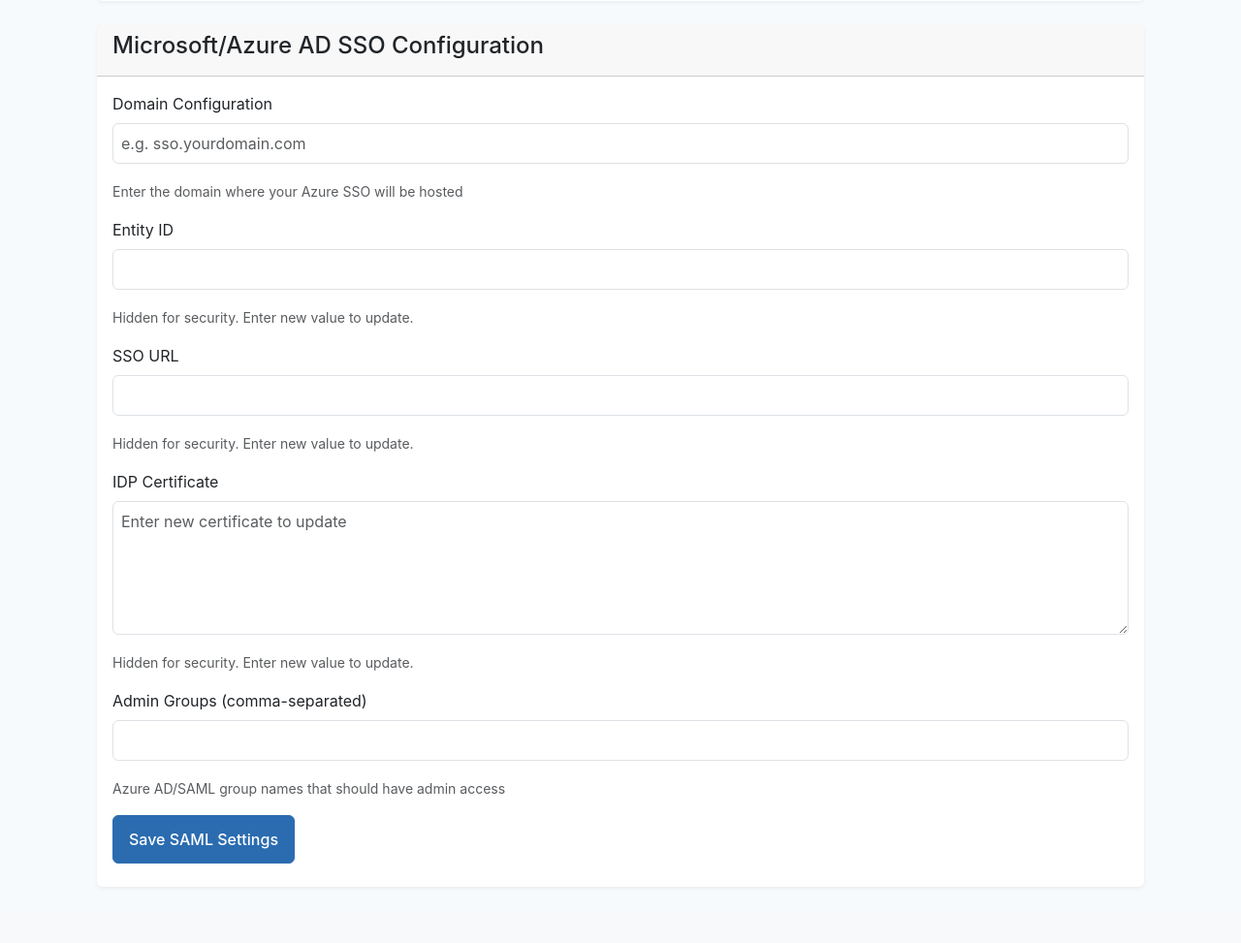
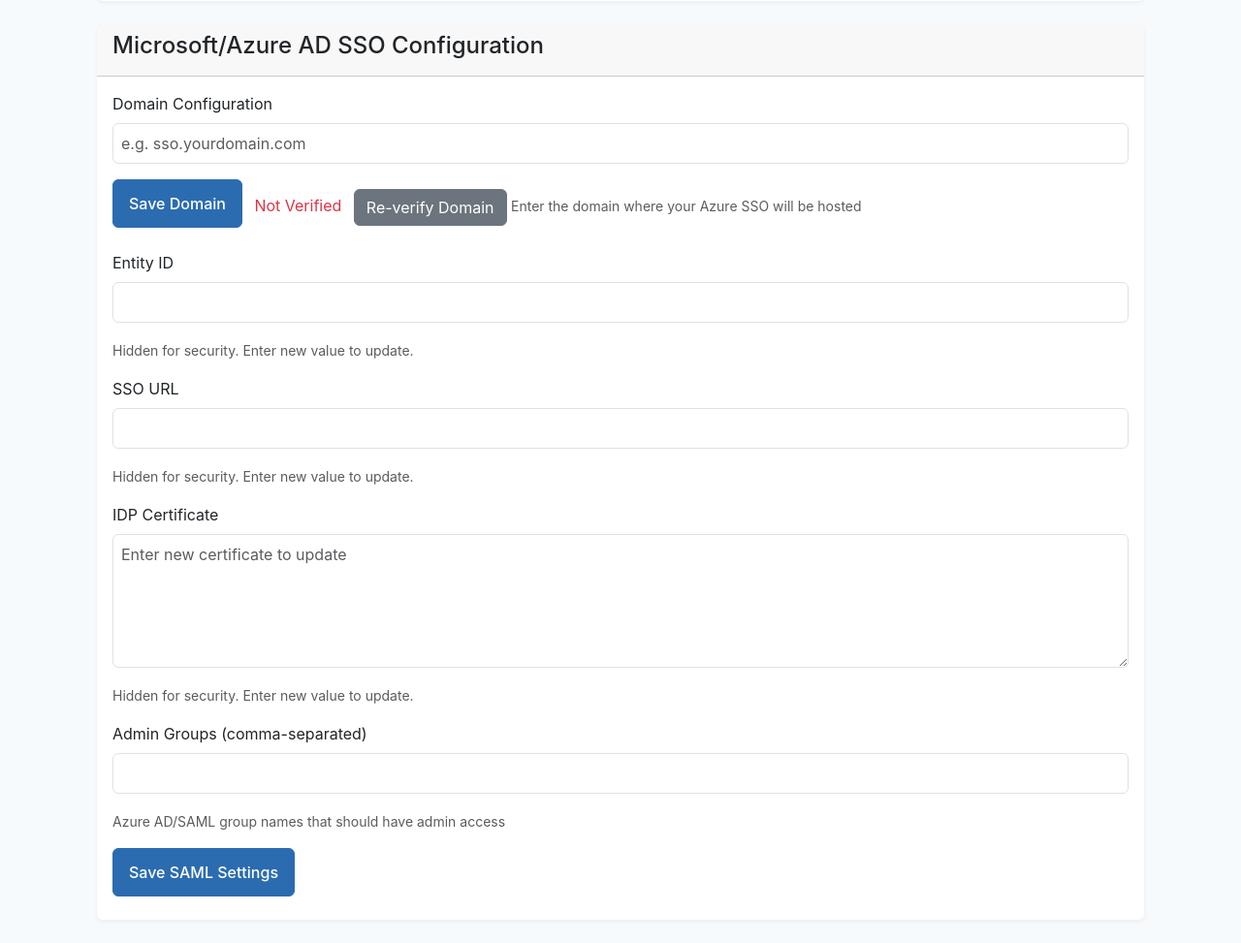
Before and after one commit to InSelfControll/jobseekers, a Flask app: page /admin/sso-config in a window 1280 px wide. Shown: the part 928-1901 px from the top of the page at 97% size. Before the commit the page ends 1819 px from the top, so only its background shows below. Run offline with Flask 3, Linux system fonts and the light colour scheme; a user stored in the database is signed in; tables that the repository leaves empty hold one stand-in row (values such as "Sample post"); parts of the project's set-up code (start-up, migrations or seed data) failed here and were passed over; some libraries are stand-ins or nearby versions.

Commit message:
Assistant checkpoint: Add Azure SSO domain verification functionality
Assistant generated file changes:
- templates/admin/sso_config.html: Update Azure SSO section with domain verification
- static/js/main.js: Update saveDomain function to handle Azure provider, Update verifyDomain function to handle Azure provider

---

User prompt:

do the same updated to the Microsoft / Azure AD SSO SAML

```diff
--- a/static/js/main.js
+++ b/static/js/main.js
@@ -18,7 +18,8 @@ document.addEventListener('DOMContentLoaded', () => {
 });
 
 async function saveDomain(provider) {
-    const domain = document.getElementById('sso_domain').value;
+    const domainId = provider === 'azure' ? 'azure_domain' : 'sso_domain';
+    const domain = document.getElementById(domainId).value;
     if (!domain) {
         alert('Please enter a domain');
         return;
@@ -44,7 +45,10 @@ async function saveDomain(provider) {
         if (data.success) {
             const dnsRecords = document.getElementById('dns-records');
             dnsRecords.textContent = `${data.cname_record}\n${data.txt_record}`;
-            document.getElementById('domain-records').style.display = 'block';
+            const recordsElement = provider === 'azure' ? 'azure-domain-records' : 'domain-records';
+            const dnsRecordsElement = provider === 'azure' ? 'azure-dns-records' : 'dns-records';
+            document.getElementById(recordsElement).style.display = 'block';
+            document.getElementById(dnsRecordsElement).textContent = `${data.cname_record}\n${data.txt_record}`;
 
             // Verify domain after saving
             await verifyDomain(provider);
@@ -58,7 +62,8 @@ async function saveDomain(provider) {
 }
 
 async function verifyDomain(provider) {
-    const domain = document.getElementById('sso_domain').value;
+    const domainId = provider === 'azure' ? 'azure_domain' : 'sso_domain';
+    const domain = document.getElementById(domainId).value;
     if (!domain) {
         alert('Please enter a domain');
         return;
--- a/templates/admin/sso_config.html
+++ b/templates/admin/sso_config.html
@@ -89,7 +89,20 @@
         <div class="card-body">
             <div class="mb-3">
                 <label class="form-label">Domain Configuration</label>
-                <input type="text" class="form-control" name="azure_domain" value="{{ azure_domain }}" placeholder="e.g. sso.yourdomain.com" required>
+                <input type="text" class="form-control" id="azure_domain" name="azure_domain" value="{{ azure_domain }}{% if current_user.azure_domain_verified %} (Verified){% endif %}" placeholder="e.g. sso.yourdomain.com" required {% if current_user.azure_domain_verified %}readonly{% endif %}>
+                <button class="btn btn-primary" onclick="saveDomain('azure')" type="button">Save Domain</button>
+                <span id="azure-verification-status" class="ms-2 {% if current_user.azure_domain_verified %}text-success{% else %}text-danger{% endif %}">
+                    {% if current_user.azure_domain_verified %}
+                    <i class="fas fa-check-circle"></i> Verified
+                    {% else %}
+                    <i class="fas fa-times-circle"></i> Not Verified
+                    {% endif %}
+                </span>
+                <button class="btn btn-secondary ms-2" onclick="verifyDomain('azure')" type="button">Re-verify Domain</button>
+                <div id="azure-domain-records" class="mt-3" style="display: none;">
+                    <h5>DNS Records:</h5>
+                    <pre id="azure-dns-records"></pre>
+                </div>
                 <small class="text-muted">Enter the domain where your Azure SSO will be hosted</small>
             </div>
             <form method="POST" action="{{ url_for('admin.update_saml_config') }}">
```
